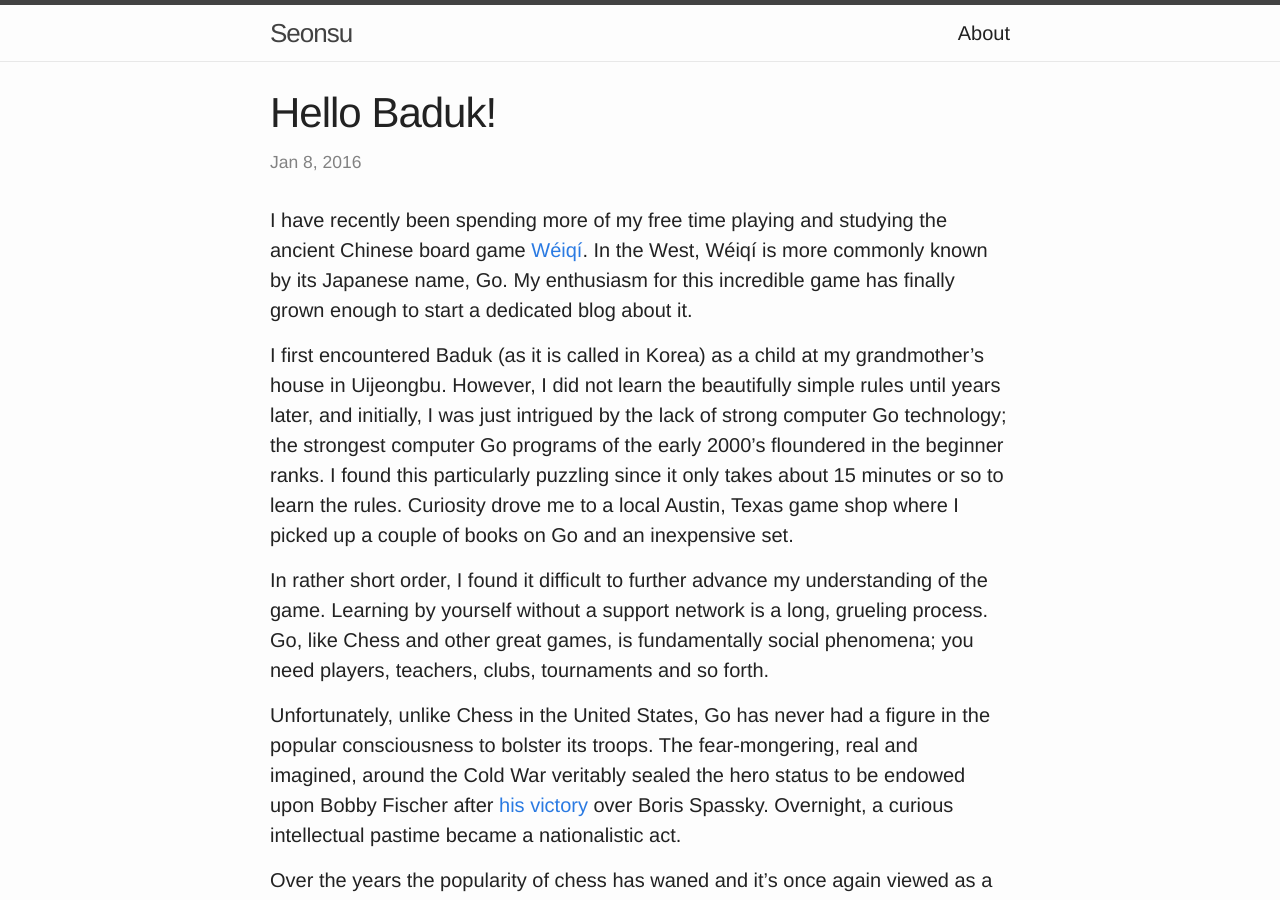
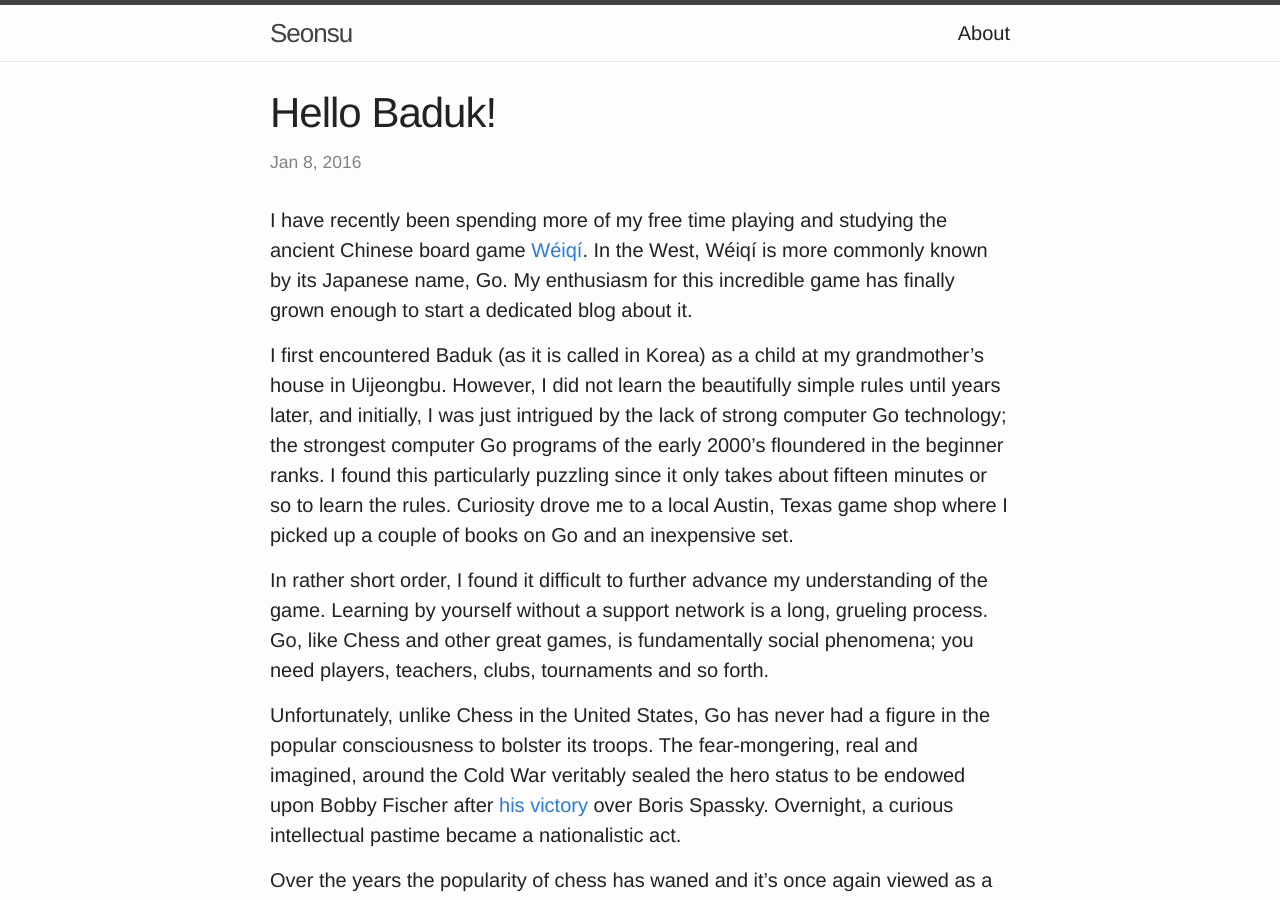
Before and after one commit to rwandezx9/baduk, a Jekyll site: the page built from _posts/2016-01-08-hello-baduk.markdown, in a window 1280 px wide and 900 px high. Built offline with Jekyll 4.4.1, drawn with Linux system fonts in a browser that asks for light colours; some web fonts are replaced; some of the changed text lies outside the part shown.

Commit message:
tweaks typo

```diff
--- a/_posts/2016-01-08-hello-baduk.markdown
+++ b/_posts/2016-01-08-hello-baduk.markdown
@@ -17,10 +17,10 @@
 beautifully simple rules until years later, and initially, I was just
 intrigued by the lack of strong computer Go technology; the strongest
 computer Go programs of the early 2000's floundered in the beginner
-ranks. I found this particularly puzzling since it only takes about 15
-minutes or so to learn the rules. Curiosity drove me to a local
-Austin, Texas game shop where I picked up a couple of books on Go and
-an inexpensive set.
+ranks. I found this particularly puzzling since it only takes about
+fifteen minutes or so to learn the rules. Curiosity drove me to a
+local Austin, Texas game shop where I picked up a couple of books on
+Go and an inexpensive set.
 
 In rather short order, I found it difficult to further advance my
 understanding of the game. Learning by yourself without a support
```
Also changed, not shown: other parts of _posts/2016-01-08-hello-baduk.markdown (+1 -1 lines).
